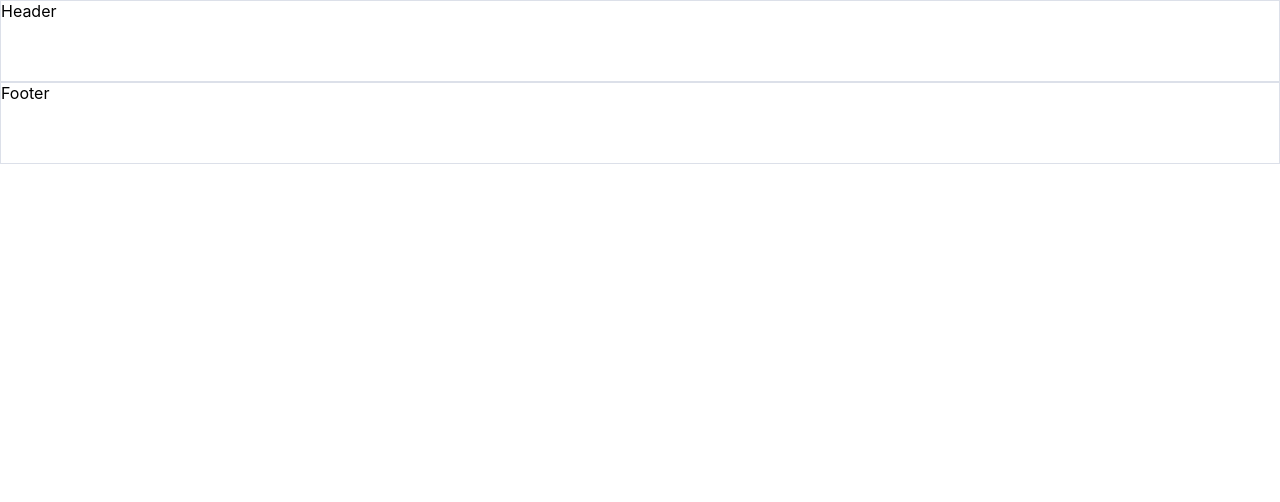
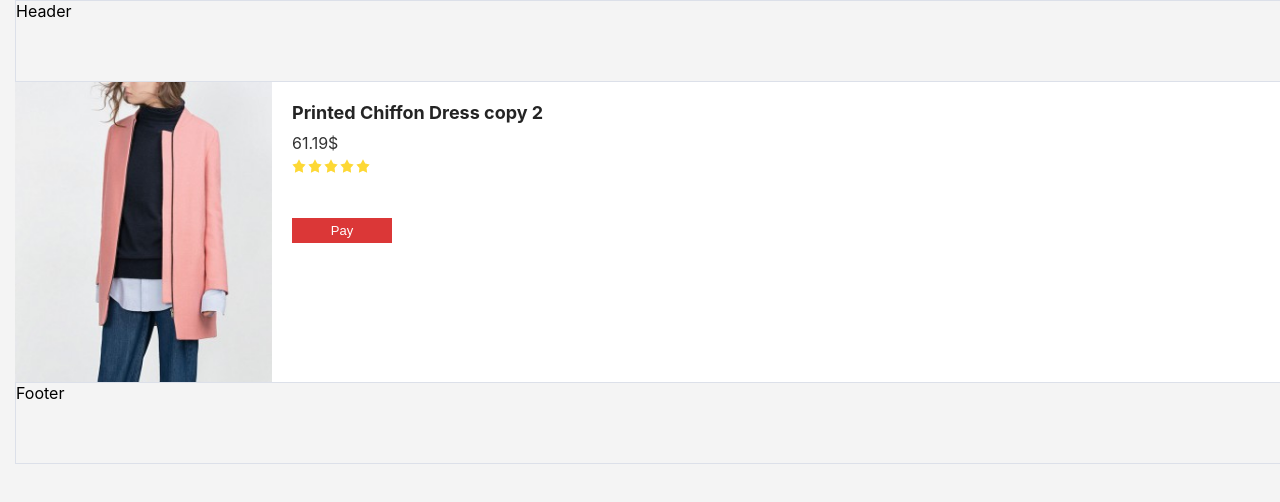
Before and after one commit to thanhvan009/payment-app, a React (Create React App) app: page /info-detail in a window 1280 px wide. Shown: the top 502 px of the page. Built offline with nearby package versions, Linux system fonts and the light colour scheme.

Commit message:
Update layout + detail product

```diff
--- a/src/App.css
+++ b/src/App.css
@@ -10,3 +10,7 @@
 .d-flex {
   display: flex;
 }
+
+html {
+  background-color: rgb(244, 244, 244);
+}
--- a/src/App.js
+++ b/src/App.js
@@ -7,6 +7,7 @@ import {
 import Layout from './components/Layout';
 import HomePage from './containers/Homepage';
 import ProductDetail from './containers/ProductDetail';
+import InfoDetail from './containers/InfoDetail';
 function App() {
   return (
     <Layout>
@@ -18,6 +19,9 @@ function App() {
           <Route path="/product-detail">
             <ProductDetail />
           </Route>
+          <Route path="/info-detail">
+            <InfoDetail />
+          </Route>
         </Switch>
       </Router>
     </Layout>
--- a/src/components/Layout/index.tsx
+++ b/src/components/Layout/index.tsx
@@ -1,7 +1,7 @@
 import React from 'react';
 import Header from './../Header';
 import Footer from './../Footer';
-
+import { StyledContainer } from './styled';
 interface LayoutProps {
   children: React.ReactNode;
 }
@@ -9,11 +9,11 @@ interface LayoutProps {
 const Layout = (props: LayoutProps) => {
   const { children } = props;
   return (
-    <>
+    <StyledContainer>
       <Header />
       <div className="main-content">{children}</div>
       <Footer />
-    </>
+    </StyledContainer>
   );
 }
 export default Layout;
--- /dev/null
+++ b/src/components/Layout/styled.tsx
@@ -0,0 +1,9 @@
+import styled from 'styled-components';
+
+export const StyledContainer = styled.div`
+  width: 1270px;
+  padding-left: 15px;
+  padding-right: 15px;
+  margin-right: auto;
+  margin-left: auto;
+`;
--- /dev/null
+++ b/src/containers/InfoDetail/index.tsx
@@ -0,0 +1,24 @@
+import { StyledInfoDetail } from './styled';
+function InfoDetail() {
+  return (
+    <StyledInfoDetail>
+      <div className="image-wrap">
+        <img src={window.location.origin  + '/images/product1.png'} className="product" alt="Product" />
+      </div>
+      <div className="info">
+        <h1 className="title">Printed Chiffon Dress copy 2</h1>
+        <p className="price">61.19$</p>
+        <div className="rating">
+          <img src={window.location.origin  + '/images/star.svg'} className="star" alt="star" />
+          <img src={window.location.origin  + '/images/star.svg'} className="star" alt="star" />
+          <img src={window.location.origin  + '/images/star.svg'} className="star" alt="star" />
+          <img src={window.location.origin  + '/images/star.svg'} className="star" alt="star" />
+          <img src={window.location.origin  + '/images/star.svg'} className="star" alt="star" />
+        </div>
+        <button className="pay-btn">Pay</button>
+      </div>
+    </StyledInfoDetail>
+  );
+}
+
+export default InfoDetail;
--- /dev/null
+++ b/src/containers/InfoDetail/styled.tsx
@@ -0,0 +1,59 @@
+import styled from 'styled-components';
+
+export const StyledInfoDetail = styled.div`
+  display: flex;
+  background-color: #fff;
+  h1 {
+    font-size: 18px;
+    margin-top: 0;
+    margin-bottom: 10px;
+    color: rgb(36, 36, 36);
+  }
+
+  .price {
+    margin-top: 0;
+    margin-bottom: 5px;
+    color: #333;
+  }
+
+  .image-wrap {
+    width: 257px;
+    height: 300px;
+    cursor: pointer;
+    overflow: hidden;
+    img {
+      height: auto;
+      width: 100%;
+      transform: scale(1, 1);
+      transition: all 0.3s ease;
+    }
+    &:hover {
+      img {
+        transform: scale(1.1,1.1) translateZ(0);
+      }
+    }
+  }
+
+  .info {
+    padding: 20px;
+  }
+
+  .rating {
+    margin-left: -1px;
+  }
+
+  button {
+    color: #fff;
+    background-color: #db3737;
+    border: none;
+    min-width: 100px;
+    padding: 5px;
+    font-size: 13px;
+    margin-top: 40px;
+    cursor: pointer;
+    transition: all 0.3s ease;
+    &:hover {
+      background-color: #c33434;
+    }
+  }
+`;
```
Also changed, not shown: public/images/product1.png (added), public/images/star.svg (added).
